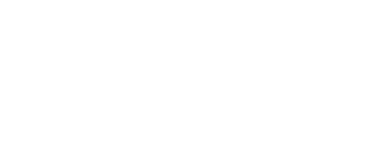
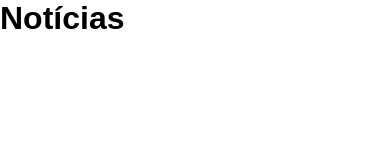
Before and after one commit to LucsasL/HTML5-CSS3-PTBR, a plain HTML site: page Curso em Vídeo/Exercicios/Módulo 4/Exercício 003/mq001/index.html in a window 390 px wide. Drawn offline with Linux system fonts and the light colour scheme.

Commit message:
Preparando exercício de Media Query

```diff
--- /dev/null
+++ b/Curso em Vídeo/Exercicios/Módulo 4/Exercício 003/mq001/Estilo/style.css
@@ -0,0 +1,15 @@
+@charset "UTF-8";
+
+:root {
+
+}
+
+* {
+    margin: 0;
+    padding: 0;
+}
+
+body {
+    margin: 0 !important;
+    font-family: Arial, Helvetica, sans-serif;
+}
--- a/Curso em Vídeo/Exercicios/Módulo 4/Exercício 003/i.html
+++ b/Curso em Vídeo/Exercicios/Módulo 4/Exercício 003/mq001/index.html
@@ -4,12 +4,17 @@
     <meta charset="UTF-8">
     <meta name="viewport" content="width=device-width, initial-scale=1.0">
     <title>
+        Media Querie
+    </title>
 
-    </title>
+    <link rel="stylesheet" href="Estilo/style.css">
 </head>
 <body>
 
-
+    <header>
+        <h1>Notícias</h1>
+        <menu></menu>
+    </header>
 
 </body>
 </html>
```
